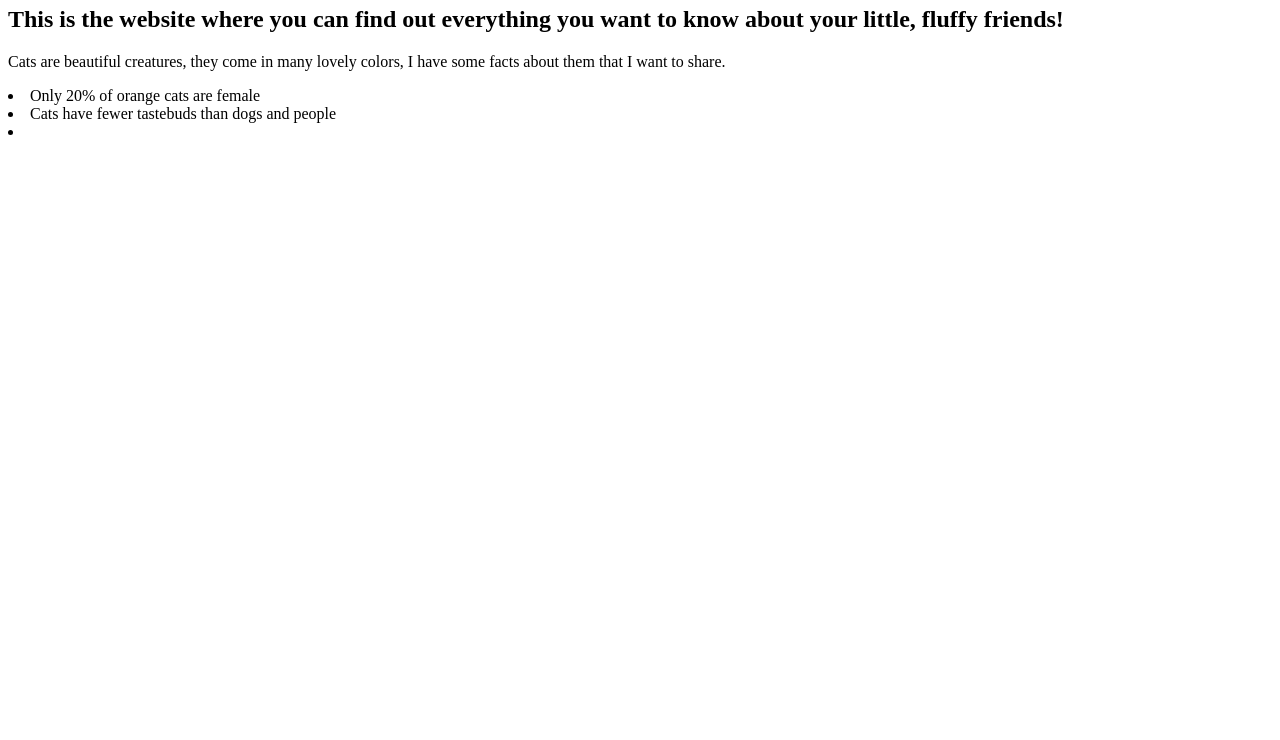
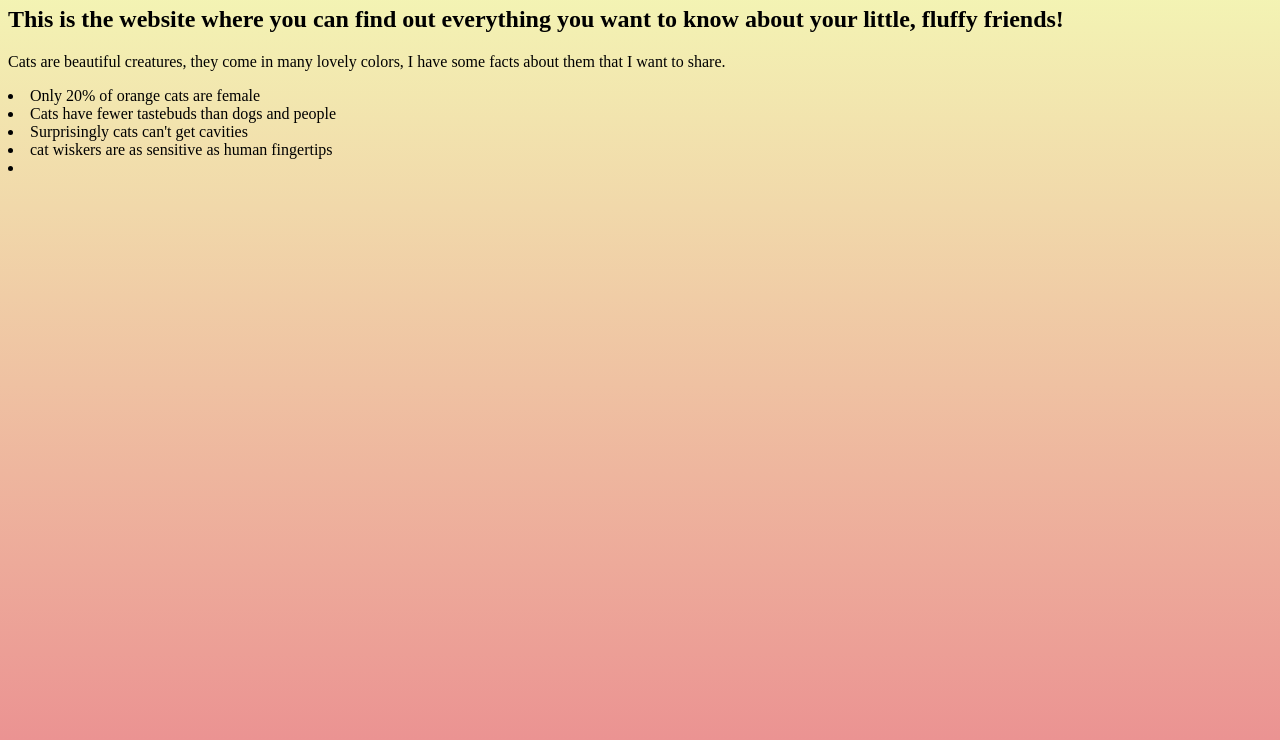
Before and after one commit to cs100130/mycatwebsite., a plain HTML site: page index.html in a window 1280 px wide. Shown: the part 60-800 px from the top of the page. Drawn offline with Linux system fonts and the light colour scheme.

Commit message:
Update index.html

```diff
--- a/index.html
+++ b/index.html
@@ -1,10 +1,13 @@
 <html>
 <head><head>
-<body>
+
 <style>
-background: rgb(235,147,146);
+
+  body{
+
+  background: rgb(235,147,146);
 background: linear-gradient(0deg, rgba(235,147,146,1) 0%, rgba(244,251,182,1) 100%);
-
+  }
 
 
 </style>
@@ -14,11 +17,9 @@ background: linear-gradient(0deg, rgba(235,147,146,1) 0%, rgba(244,251,182,1) 10
 <p>Cats are beautiful creatures, they come in many lovely colors, I have some facts about them that I want to share.</p>
 <li>Only 20% of orange cats are female</li>
 <li>Cats have fewer tastebuds than dogs and people</li>
-<li></li>
-
-
-
-
+<li>Surprisingly cats can't get cavities</li>
+<li>cat wiskers are as sensitive as human fingertips</li>
+<li></li
 
 
 
```
